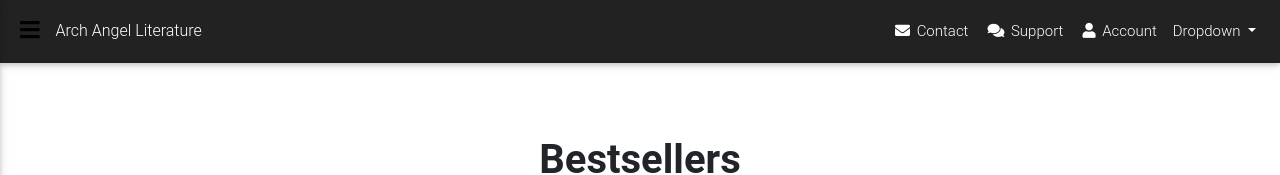
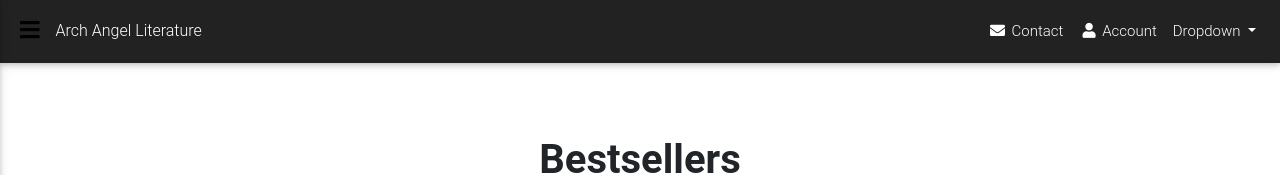
Before and after one commit to cwilliams3579/Arch-Angel, a plain HTML site: page index.html in a window 1280 px wide. Shown: the top 175 px of the page. Drawn offline with Linux system fonts and the light colour scheme; a web font is replaced by a local one.

Commit message:
Remove support from nav link

```diff
--- a/index.html
+++ b/index.html
@@ -125,9 +125,7 @@
           <li class="nav-item">
             <a class="nav-link"><i class="fas fa-envelope"></i> <span class="clearfix d-none d-sm-inline-block">Contact</span></a>
           </li>
-          <li class="nav-item">
-            <a class="nav-link"><i class="fas fa-comments"></i> <span class="clearfix d-none d-sm-inline-block">Support</span></a>
-          </li>
+
           <li class="nav-item">
             <a class="nav-link"><i class="fas fa-user"></i> <span class="clearfix d-none d-sm-inline-block">Account</span></a>
           </li>
```
